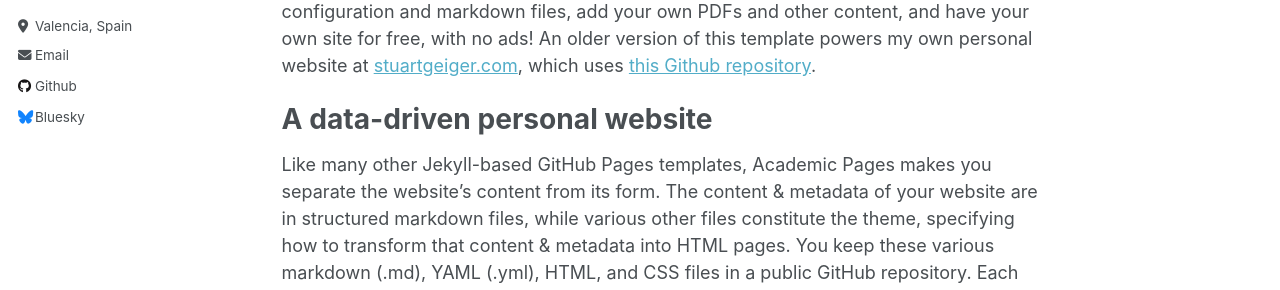
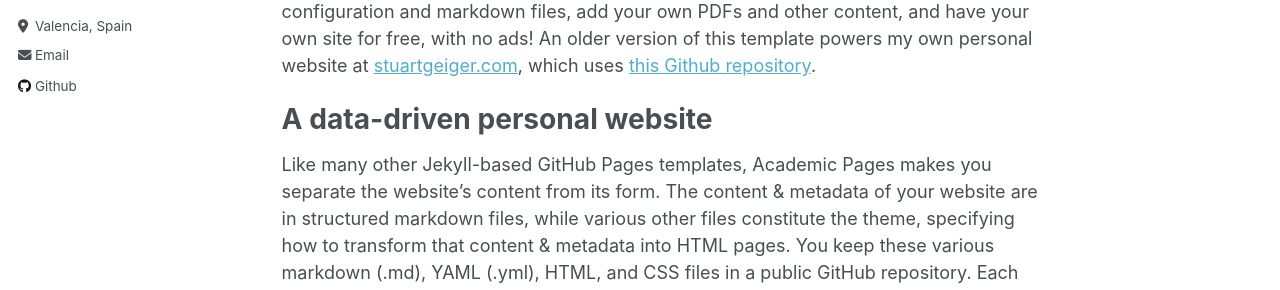
Before and after one commit to rodolfopalaciosd/rodolfopalaciosd.github.io, a Jekyll site: the page built from _pages/about.md, in a window 1280 px wide. Shown: the part 367-657 px from the top of the page. Built offline with Jekyll 4.4.1, drawn with Linux system fonts in a browser that asks for light colours.

Commit message:
updated config

```diff
--- a/_config.yml
+++ b/_config.yml
@@ -48,7 +48,7 @@ author:
   stackoverflow    : # User number or user number and name (i.e., use "1" or "1/jeff-atwood")
 
   # Social media
-  bluesky          : "bsky.app" # Replace this with you Bluesky username
+  bluesky          : # "bsky.app" Replace this with you Bluesky username
   facebook         : # Username
   flickr           : # Username
   foursquare       : # Username
```
